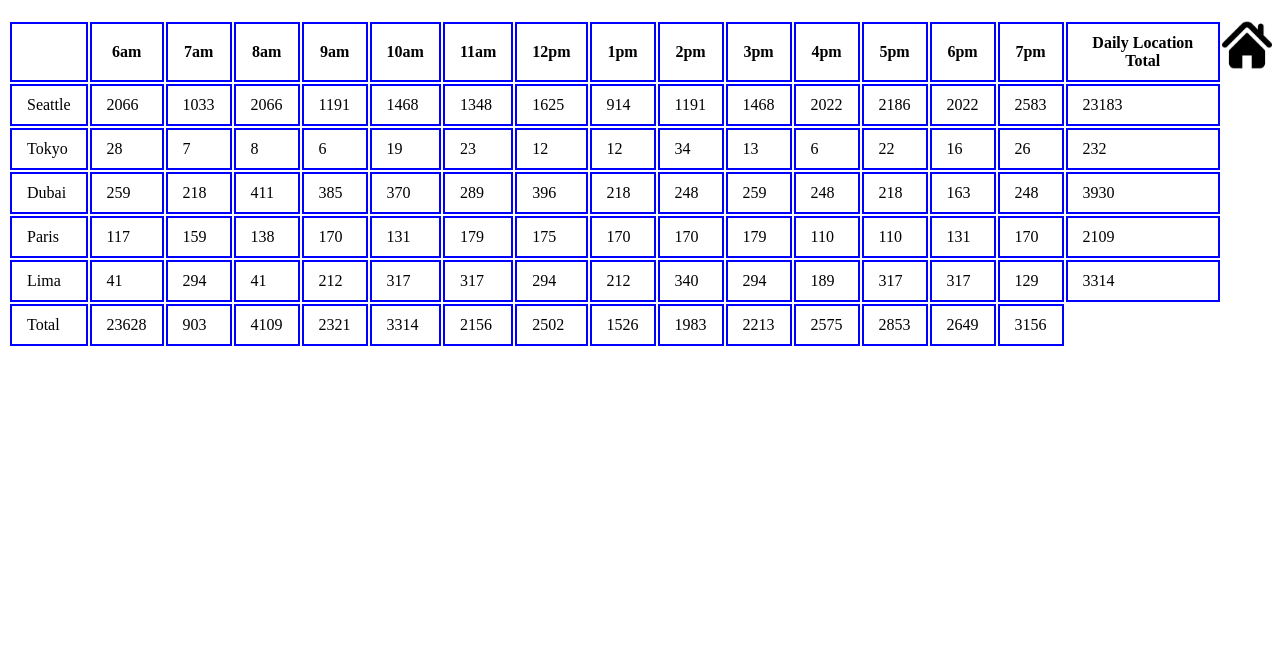
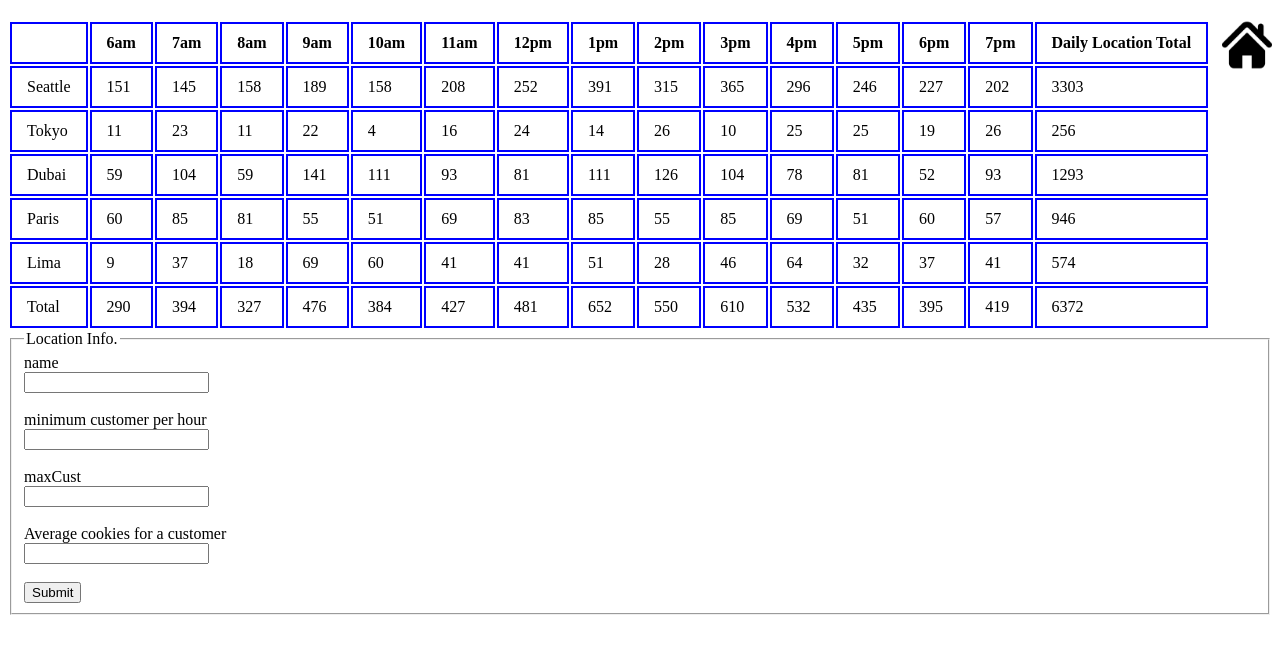
Before and after one commit to AhmadKheder/cookie-stand, a plain HTML site: page sales.html in a window 1280 px wide. Drawn offline with Linux system fonts and the light colour scheme.

Commit message:
init Lab09

```diff
--- a/app.js
+++ b/app.js
@@ -1,7 +1,7 @@
 'use strict'
 
 var timeArr = ['6am', '7am', '8am', '9am', '10am', '11am', '12pm', '1pm', '2pm', '3pm', '4pm', '5pm', '6pm', '7pm'];
-var soldeCookiesPrHour = [0,0,0,0,0,0,0,0,0,0,0,0,0,0];
+var soldeCookiesPrHour = [0, 0, 0, 0, 0, 0, 0, 0, 0, 0, 0, 0, 0, 0];
 function Locations(name, minCust, maxCust, avgCks, randomCustperHour, soledCookiesArr) {
     this.name = name;
     this.minCust = minCust;
@@ -15,82 +15,114 @@ function Locations(name, minCust, maxCust, avgCks, randomCustperHour, soledCooki
 
 
 }
-Locations.prototype.getrandomCustperHour = function () {
+
+Locations.prototype.getrandomCustperHour = function () {//wrong func name // it returns arr[sold cookies per hour]
     var arr = []
     for (var i = 0; i < this.workingHours; i++) {
 
         var num = Math.floor(Math.random() * (this.maxCust - this.minCust + 1)) + this.minCust;// int number
         // this.randomCustperHour.push(Math.round(this.avgCks * num));
-        arr[i] = Math.round(this.avgCks * num);//number of sold cookies per hour
 
+        // arr[i] = Math.round(this.avgCks * num);//number of sold cookies per hour
+        arr.push(num);
     }
-
-
     return arr;
-
 }
 
 Locations.prototype.soledCookies = function () {
     var arr1 = [];
     for (var i = 0; i < this.workingHours; i++) {
 
-        arr1.push(Math.round(this.randomCustperHour[i] * this.avgCks));
-         soldeCookiesPrHour[i] += Math.round(this.randomCustperHour[i] * this.avgCks);
+        arr1.push(Math.round(this.randomCustperHour[i] * this.avgCks));//sold at 6am * avgcks
+        // arr1.push(Math.round(this.randomCustperHour[i]));
+
+        soldeCookiesPrHour[i] += Math.round(this.randomCustperHour[i] * this.avgCks);//daily total for row
     }
     // console.log(soldeCookiesPrHour[0]);//NaN
     return arr1;
 }
+
+// Locations.prototype.soledCookies = function () {
+//     var arr = []
+//     for (var i = 0; i < this.workingHours; i++) {
+
+//         var num = Math.floor(Math.random() * (this.maxCust - this.minCust + 1)) + this.minCust;// int number
+//         // this.randomCustperHour.push(Math.round(this.avgCks * num));
+//         arr[i] = Math.round(this.avgCks * num);//number of sold cookies per hour
+//         soldeCookiesPrHour[i] += Math.round(this.randomCustperHour[i] );//Total it is wrong( without mult)
+//     }
+//     return arr;
+// }
+var temp11 = 0;
 Locations.prototype.render = function () {
 
-
+    //creat row for passed obj
     var tableRow2 = document.createElement('tr');
     tableTag.appendChild(tableRow2);
 
+    // append td with obj name
     var tableData = document.createElement('td');
+    tableRow2.appendChild(tableData);
+    tableData.textContent = this.name;
 
-    tableRow2.appendChild(tableData);//<tr><td> </td> </tr>
-    // tableData.textContent = objectsArr[objectsArrPointer].name;
-    tableData.textContent = this.name;//<tr> <td>this.name </td></tr>
-    var DailyLocationTotal = 0;
+    var DailyLocationTotal = 0;//total for row
 
-    for (var dataPointer = 0; dataPointer <= this.soledCookiesArr.length; dataPointer++) {
-
+    for (var dataPointer = 0; dataPointer <= this.soledCookiesArr.length + 1; dataPointer++) {
+        // append td with sold cookies in an hour
         var tableData2 = document.createElement('td');
+        // console.log( this.soledCookiesArr)
         if (dataPointer < this.soledCookiesArr.length) {
 
-            // console.log('test '+this.soledCookiesArr[dataPointer]);
-            tableRow2.appendChild(tableData2);//<tr> <td>this.name </td> <td> </td></tr>
+            tableRow2.appendChild(tableData2);
             tableData2.textContent = this.soledCookiesArr[dataPointer];//<tr> <td>this.name </td> <td>soledCookiesArr[i] </td></tr>
+            //total for row
             DailyLocationTotal += this.soledCookiesArr[dataPointer];
 
-            ///TEST SUM
-            soldeCookiesPrHour[i] = DailyLocationTotal
+
         }
+        //append last td with total
         else if (dataPointer === this.soledCookiesArr.length) {
 
-            // var tableData2 = document.createElement('td');
+
             tableRow2.appendChild(tableData2);
             tableData2.textContent = DailyLocationTotal;
+            // console.log(DailyLocationTotal);
+
+
         }
     }
-    console.log(soldeCookiesPrHour);
+    temp11 += DailyLocationTotal;
 
+    console.log(temp11);
     // }
 
-}
-function totalForeachHourArr(){
+    // tableData2.textContent = temp11;
 
-    for (let index = 0; index < timeArr.length; index++) {
-        var total = 0;
-        var x = [];
-        for (let i = 0; i < objectsArr.length; i++) {
-            var num =  objectsArr[i].soledCookiesArr[index];
-            total += num;
+
+
+    ///////////////********//////////// */
+
 
 }
+
+function totalForeachHourArr() {
+    var x = [];
+
+    for (let index = 0; index <= timeArr.length; index++) {
+        var total = 0;
+        for (let i2 = 0; i2 < objectsArr.length; i2++) {
+            var num = objectsArr[i2].soledCookiesArr[index];
+            total += num;
+            // console.log(total);
+        }
         x.push(total);
+        // x[index]=total;
 
     }
+    //     var num1 = objectsArr[objectsArr.length].soledCookiesArr[13];
+    // console.log('sdassa'+num1);
+
+
     return x;
 }
 
@@ -114,7 +146,7 @@ x.push(total);
 
 
 
-function header(){
+function header() {
 
     //////////////////////////
 
@@ -127,43 +159,54 @@ container.appendChild(tableTag);//<table></table>
     tableTag.appendChild(tableRow);//<table><tr></tr></table>
     tableRow.appendChild(tableHead);
     //<table><tr><th>Empty</th><th>6am</th> <th>	Daily Location Total</th> </tr></table>
-tableHead.textContent = '';
-for (var i = 0; i <= timeArr.length; i++) {
-    var tableHead1 = document.createElement('th');
+    tableHead.textContent = '';//first th of first tr
+    for (var i = 0; i <= timeArr.length; i++) {// 0 to 14
 
-    if (i <= timeArr.length) {
-        tableRow.appendChild(tableHead);//<table><tr><th>Empty</th><th>6am</th> <th>	Daily Location Total</th> </tr></table>
+
+        if (i <= timeArr.length) {// 0 to 14, overwrite empty th with (3am/timeArr[i] ), saves memory
+
+            tableRow.appendChild(tableHead);
             tableHead = document.createElement('th');
             tableHead.textContent = timeArr[i];
 
 
         }
 
-
     }
-var tableHead = document.createElement('th');
+    //index 15 or the header row
     tableRow.appendChild(tableHead);
     tableHead.textContent = 'Daily Location Total';
 
 }
 
 
-function Footer(){
-    var tableFooter = document.createElement('tr');//<tr></tr>
-    tableTag.appendChild(tableFooter)//<table><tr></tr></table>
+function Footer() {
+    var tableFooter = document.createElement('tr');
+    tableTag.appendChild(tableFooter)
     var tableData = document.createElement('td');
-    tableFooter.appendChild(tableData);//<table><tr><td></td></tr></table>
-    tableData.textContent = 'Total';
-    for(var fPointer = 0; fPointer < soldeCookiesPrHour.length;fPointer++){
+    tableFooter.appendChild(tableData);
+    tableData.textContent = 'Total';//newLoc name
+
+    var totalColumn = totalForeachHourArr();
+
+    for (var fPointer = 0; fPointer < totalColumn.length; fPointer++) {
 
         var fTableData = document.createElement('td');
         tableFooter.appendChild(fTableData);
-        fTableData.textContent = soldeCookiesPrHour[fPointer];
+        fTableData.textContent = totalColumn[fPointer];//if totalColumn
 
 
     }
+    fTableData.textContent = temp11;
+
+    // for (var fPointer = 0; fPointer < soldeCookiesPrHour.length; fPointer++) {
+
+    //     var fTableData = document.createElement('td');
+    //     tableFooter.appendChild(fTableData);
+    //     fTableData.textContent = soldeCookiesPrHour[fPointer];
 
 
+    // }
 
 
 }
@@ -184,18 +227,85 @@ objectsArr.push(Lima);
 // console.log(Dubai)
 
 
-
 var container = document.getElementById('table');//div
 var tableTag = document.createElement('table');
-header();
+function loopThroughObjectArr() {
+if (objectsArr.length > 5){
+
+    objectsArr[objectsArr.length-1].randomCustperHour = objectsArr[objectsArr.length-1].getrandomCustperHour();// randomCustperHour[] contains randomcustNum per hout
+        objectsArr[objectsArr.length-1].soledCookiesArr = objectsArr[objectsArr.length-1].soledCookies();// soledCookiesArr[] contains sold cookies per hour
+        objectsArr[objectsArr.length-1].render()
+}
+else {
     for (var i = 0; i < objectsArr.length; i++) {
-    objectsArr[i].randomCustperHour = objectsArr[i].getrandomCustperHour();// number of sold cookies per hour
-    objectsArr[i].soledCookiesArr = objectsArr[i].soledCookies();
+        objectsArr[i].randomCustperHour = objectsArr[i].getrandomCustperHour();// randomCustperHour[] contains randomcustNum per hout
+        objectsArr[i].soledCookiesArr = objectsArr[i].soledCookies();// soledCookiesArr[] contains sold cookies per hour
         objectsArr[i].render()
+        // var tableRow2 = document.createElement('tr');
 
     }
+}
+Footer();
+}
+header();
 
-Footer();
+// loopThroughObjectArr();
+
+// Footer();
+
+
+
+
+
+
+// Footer();
+
+//////////////LAB09
+
+
+// function renderNewLoc() {
+
+
+
+//     objectsArr[objectsArr.length].randomCustperHour = objectsArr[objectsArr.length].getrandomCustperHour();// randomCustperHour[] contains randomcustNum per hout
+//     objectsArr[objectsArr.length].soledCookiesArr = objectsArr[objectsArr.length].soledCookies();// soledCookiesArr[] contains sold cookies per hour
+//     objectsArr[objectsArr.length].render()
+
+//     // var tableRow2 = document.createElement('tr');
+//     // Footer();
+
+// }
+
+
+
+var locFrom = document.getElementById('CookiesLocations');
+
+locFrom.addEventListener('submit', function (e) {
+
+    e.preventDefault();
+    console.log(e);
+    var LocName = e.target.LocName.value;
+    var minCustValue = e.target.minCust.value;
+    var maxCustValue = e.target.maxCust.value;
+    var avgCksValue = e.target.avgCks.value;
+
+
+
+    var newLoc = new Locations(LocName, minCustValue, maxCustValue, avgCksValue);
+    objectsArr.push(newLoc);
+    var tempArr = []
+    locFrom.reset();
+    loopThroughObjectArr();
+
+
+
+
+
+})
+
+loopThroughObjectArr();
+
+// Footer();
 
 
 
--- a/sales.html
+++ b/sales.html
@@ -1,16 +1,18 @@
 <!DOCTYPE html>
 <html lang="en">
+
 <head>
     <meta charset="UTF-8">
     <meta name="viewport" content="width=device-width, initial-scale=1.0">
     <title>Document</title>
     <link rel="stylesheet" href="styles/style.css">
 </head>
+
 <body>
     <header>
         <h2> </h2>
 
-      <a href="index.html"><img src="images/Home.png" alt="Home" ></a>
+        <a href="index.html"><img src="images/Home.png" alt="Home"></a>
     </header>
     <main>
 
@@ -37,10 +39,43 @@
 
 
         </div>
+        <div id="newLoc">
+
+        </div>
+
+        <form id='CookiesLocations'>
+
+            <fieldset>
+
+                <legend>Location Info.</legend>
+
+                <label for="LocName"> name</label>
+                <br>
+                <input type="text" id="LocName">
+                <br><br>
+                <label for="minCust"> minimum customer per hour </label>
+                <br>
+                <input type="text" id="minCust">
+                <br><br>
+                <label for="maxCust">maxCust</label>
+                <br>
+                <input type="text" id="maxCust">
+                <br><br>
+
+                <label for="avgCks"> Average cookies for a customer </label>
+                <br>
+                <input type="text" id="avgCks">
+                <br><br>
+                <input type="Submit">
+            </fieldset>
+
+        </form>
+
 
     </main>
     <footer></footer>
 
     <script src="app.js"></script>
 </body>
+
 </html>
```
Lines whose indentation alone changed are shown as unchanged.
